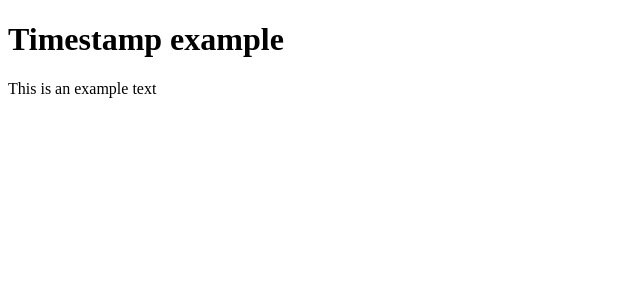
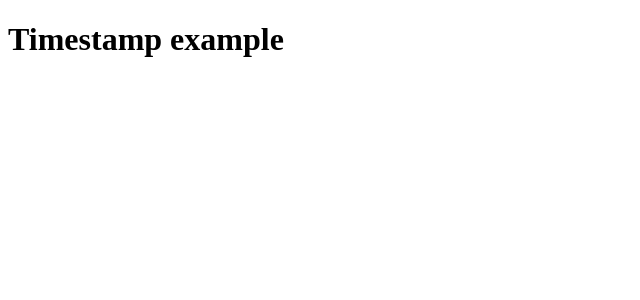
Before and after one commit to maadeval/timestamp, a React (Vite) app: page / in a window 1280 px wide. Shown: the top 300 px of the page, without its empty margins (0-640 px from the left). Built offline with nearby package versions, Linux system fonts and the light colour scheme.

Commit message:
remove text example

```diff
--- a/src/App.tsx
+++ b/src/App.tsx
@@ -2,7 +2,6 @@ function App() {
   return (
     <>
       <h1>Timestamp example</h1>
-      <p>This is an example text</p>
     </>
   )
 }
```
